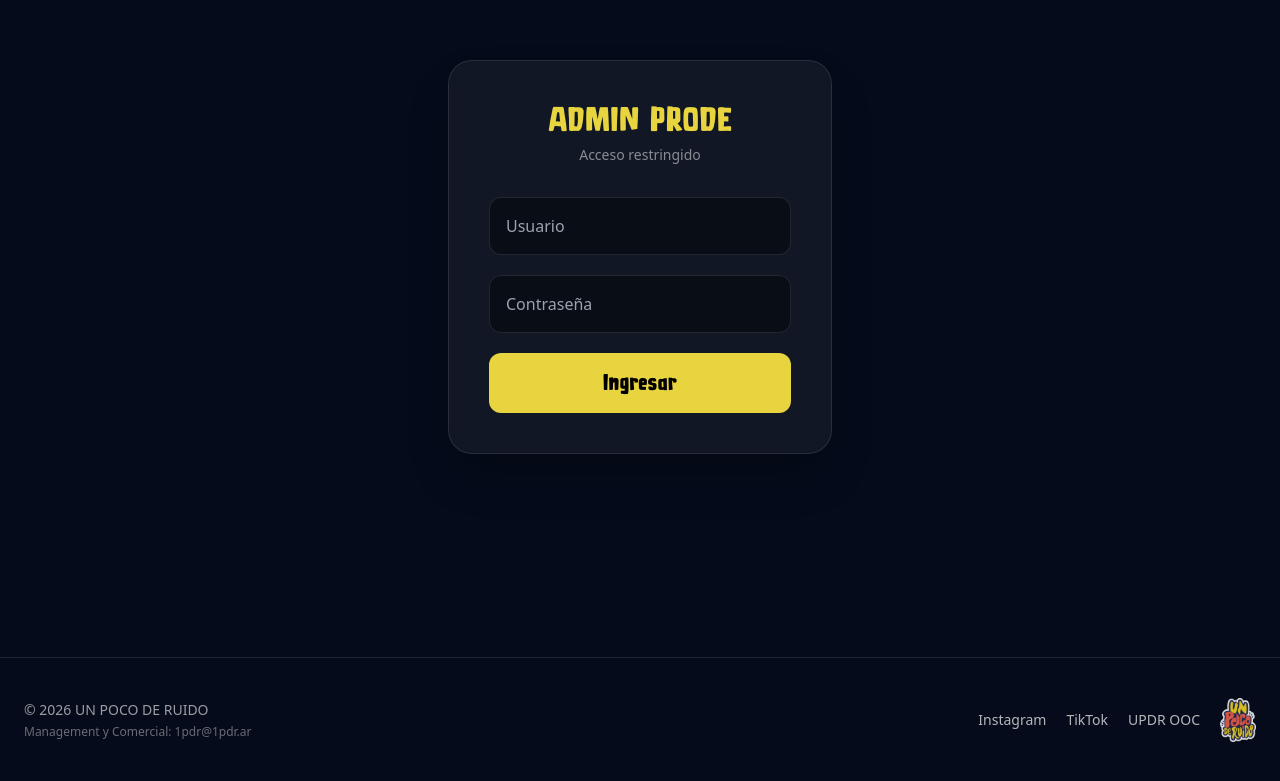
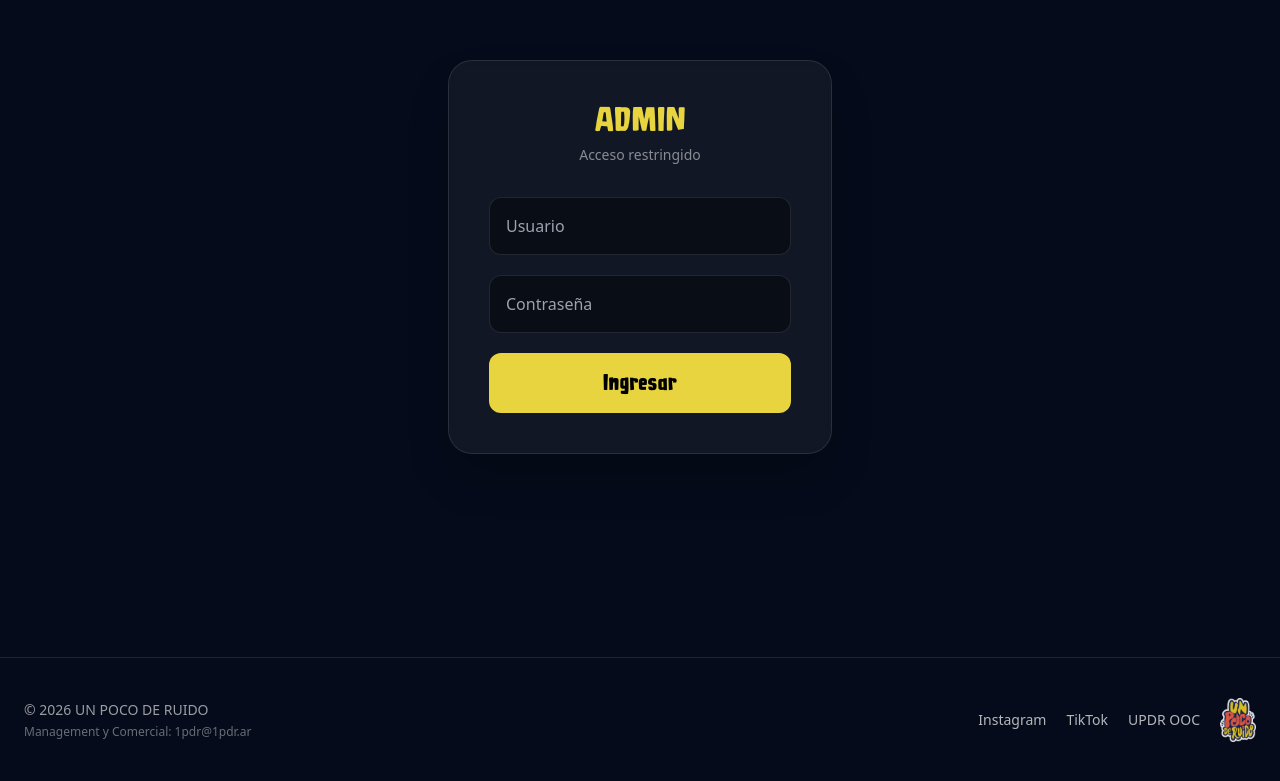
Before and after one commit to leandrofrancov48-alt/WEB-UPDR, a Next.js app: page /control-updr-admin/emergentes in a window 1280 px wide. Shown: the part 143-924 px from the top of the page. Built offline with nearby package versions, Linux system fonts and the light colour scheme; no server answers.

Commit message:
feat: rename Admin Prode to Admin

```diff
--- a/app/control-updr-admin/prode/page.tsx
+++ b/app/control-updr-admin/prode/page.tsx
@@ -32,7 +32,7 @@ export default async function ProdeAdminPage() {
           <Link href="/control-updr-admin" className="text-neutral-400 hover:text-white transition-colors">
             ← Volver
           </Link>
-          <h1 className="text-3xl font-yellow text-brand-yellow">ADMINISTRACIÓN PRODE</h1>
+          <h1 className="text-3xl font-yellow text-brand-yellow">ADMINISTRACIÓN</h1>
         </div>
         <span className="text-xs text-neutral-400">ACCESO PROTEGIDO</span>
       </header>
--- a/components/prode/AdminLoginForm.tsx
+++ b/components/prode/AdminLoginForm.tsx
@@ -25,7 +25,7 @@ export function AdminLoginForm() {
   return (
     <main className="min-h-screen bg-[#050b1a] flex items-center justify-center p-4">
       <div className="bg-white/5 border border-white/10 rounded-3xl p-10 max-w-sm w-full shadow-2xl backdrop-blur-sm">
-        <h1 className="text-3xl text-brand-yellow font-yellow uppercase mb-2 text-center">Admin Prode</h1>
+        <h1 className="text-3xl text-brand-yellow font-yellow uppercase mb-2 text-center">Admin</h1>
         <p className="text-white/50 text-sm text-center mb-8">Acceso restringido</p>
         <form onSubmit={handleSubmit} className="space-y-5">
           <input
```
